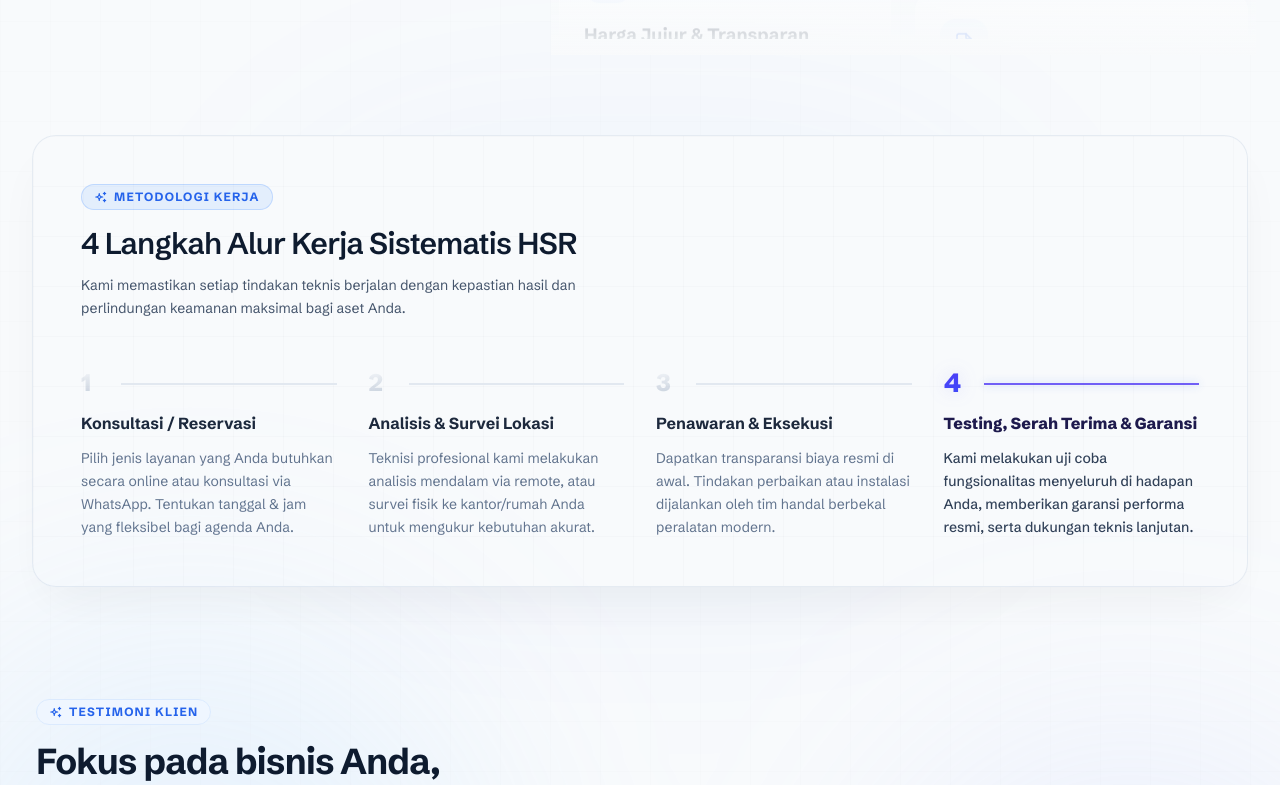
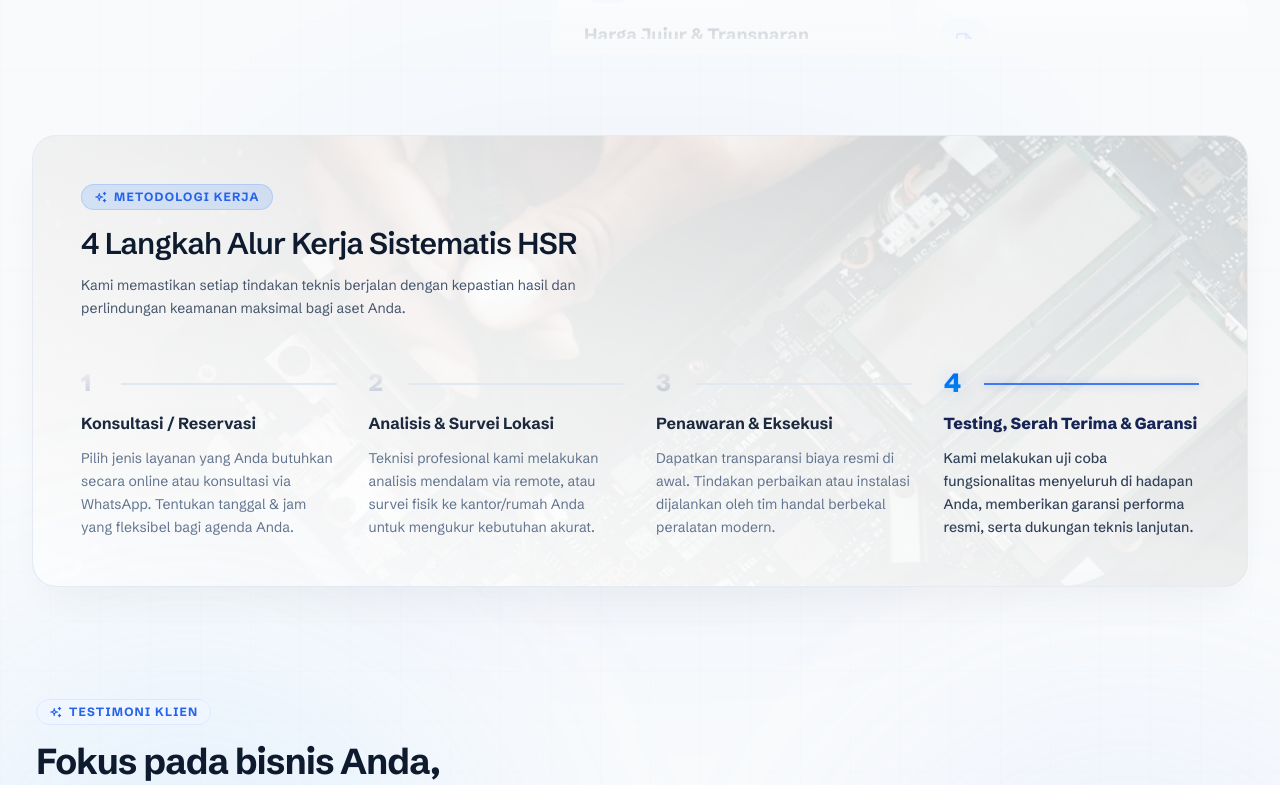
Before and after one commit to mrbvrz/hsrtech.id, a React (Vite) app: page / in a window 1280 px wide. Shown: the part 4280-5065 px from the top of the page. Built offline with nearby package versions, Linux system fonts and the light colour scheme.

Commit message:
feat: add service background imagery
Update CTA and WhyUs sections by adding a background image to the workflow section and cleaning up redundant grid effects to improve visual clarity.

```diff
--- a/src/components/CtaSection.tsx
+++ b/src/components/CtaSection.tsx
@@ -29,8 +29,6 @@
         transition={{ duration: 0.6, ease: "easeOut" }}
         className="w-full rounded-3xl bg-gradient-to-br from-white via-slate-50 to-emerald-50/20 border border-slate-200 shadow-[0_30px_80px_rgba(148,163,184,0.18)] relative overflow-hidden"
       >
-        {/* Custom subtle grid background for light theme */}
-        <div className="absolute inset-0 bg-[linear-gradient(to_right,#f1f5f9_1px,transparent_1px),linear-gradient(to_bottom,#f1f5f9_1px,transparent_1px)] bg-[size:4rem_4rem] [mask-image:radial-gradient(ellipse_60%_50%_at_50%_0%,#000_70%,transparent_100%)] opacity-70 pointer-events-none" />
 
         <div className="grid grid-cols-1 lg:grid-cols-12 gap-12 items-end pt-5 sm:pt-6 md:pt-8 px-6 sm:px-12 md:px-16 pb-0 relative z-10">
 
--- a/src/components/WhyUs.tsx
+++ b/src/components/WhyUs.tsx
@@ -542,14 +542,13 @@
         </div>
 
         {/* Middle section: Work flow/Process */}
-        <div className="[perspective:1000px] mb-28 relative">
+        <div className="[perspective:1000px] mb-28 relative text-left">
           {/* Subtle background glow/blob for a softer look */}
           <div className="absolute top-1/2 left-1/2 -translate-x-1/2 -translate-y-1/2 w-full h-full max-w-3xl rounded-full bg-blue-500/5 blur-[100px] pointer-events-none z-0" />
 
           <motion.div
             className="w-full rounded-3xl p-8 sm:p-12 relative overflow-hidden shadow-xl z-10 transition-colors duration-200"
             style={{
-              backgroundColor: isProcessHovered ? "rgba(255, 255, 255, 0.98)" : "rgba(248, 250, 252, 0.98)", // off-white with transparency
               borderColor: isProcessHovered ? "rgba(37, 99, 235, 0.2)" : "rgba(226, 232, 240, 0.8)",
               borderWidth: "1px",
               borderStyle: "solid",
@@ -569,6 +568,17 @@
             }}
             transition={{ type: 'spring', stiffness: 70, damping: 20 }}
           >
+            {/* Background Image & Light Overlay */}
+            <div className="absolute inset-0 z-0 pointer-events-none overflow-hidden bg-slate-50">
+              <img
+                src="/services.webp"
+                alt="Services Background"
+                className="w-full h-full object-cover opacity-[0.22]"
+                referrerPolicy="no-referrer"
+              />
+              <div className="absolute inset-0 bg-gradient-to-bl from-white/20 via-white/70 to-white/98" />
+            </div>
+
             {/* Dynamic light reflection spotlight for the shine */}
             <div
               className="absolute inset-0 rounded-3xl pointer-events-none transition-opacity duration-300 z-30"
@@ -578,26 +588,24 @@
               }}
             />
 
-            <div className="absolute inset-0 grid-bg opacity-[0.6] pointer-events-none" />
-
-            <div className="max-w-xl mb-12 relative z-10 pointer-events-none">
-              <span className="text-xs font-bold uppercase tracking-widest text-brand-blue mb-2 inline-flex items-center gap-1.5 bg-blue-500/10 px-3 py-1 rounded-full border border-blue-500/20">
+            <div className="max-w-xl mb-12 relative z-10">
+              <span className="text-xs font-bold uppercase tracking-widest text-brand-blue mb-2 inline-flex items-center gap-1.5 bg-blue-500/15 px-3 py-1 rounded-full border border-blue-500/20">
                 <IconSparkles className="w-3.5 h-3.5" /> Metodologi Kerja
               </span>
               <h3 className="text-2xl sm:text-3xl font-display font-semibold tracking-tight mt-2 text-brand-dark">4 Langkah Alur Kerja Sistematis HSR</h3>
               <p className="text-slate-600 text-sm mt-3 leading-relaxed">Kami memastikan setiap tindakan teknis berjalan dengan kepastian hasil dan perlindungan keamanan maksimal bagi aset Anda.</p>
             </div>
 
-            <div className="grid grid-cols-1 sm:grid-cols-2 lg:grid-cols-4 gap-8 relative z-10 pointer-events-none">
+            <div className="grid grid-cols-1 sm:grid-cols-2 lg:grid-cols-4 gap-8 relative z-10">
               {PROCESS_STEPS.map((step, idx) => {
                 const isActive = activeStep === idx;
                 return (
                   <div key={idx} className="flex flex-col space-y-3 relative group transition-all duration-500">
-                    <div className={`h-[2px] absolute top-4 left-10 right-0 hidden lg:block transition-colors duration-500 ${isActive ? 'bg-indigo-600/80 shadow-[0_0_8px_rgba(37,99,235,0.3)]' : 'bg-slate-200 group-hover:bg-brand-blue/30'}`} />
+                    <div className={`h-[2px] absolute top-4 left-10 right-0 hidden lg:block transition-colors duration-500 ${isActive ? 'bg-blue-600/80 shadow-[0_0_8px_rgba(37,99,235,0.3)]' : 'bg-slate-200 group-hover:bg-brand-blue/30'}`} />
 
-                    <span className={`text-2xl font-extrabold font-display text-transparent bg-clip-text bg-gradient-to-br block transition-all duration-500 ${isActive ? 'from-indigo-600 to-blue-600 drop-shadow-[0_0_8px_rgba(99,102,241,0.2)] scale-110 origin-left' : 'from-slate-550 to-slate-400'}`}>{step.title.split('.')[0]}</span>
+                    <span className={`text-2xl font-extrabold font-display text-transparent bg-clip-text bg-gradient-to-br block transition-all duration-500 ${isActive ? 'from-blue-600 to-cyan-500 drop-shadow-[0_0_8px_rgba(37,99,235,0.2)] scale-110 origin-left' : 'from-slate-550 to-slate-400'}`}>{step.title.split('.')[0]}</span>
 
-                    <h4 className={`font-display font-bold text-base transition-colors duration-500 ${isActive ? 'text-indigo-950 font-extrabold' : 'text-slate-800'}`}>{step.title.split('. ')[1]}</h4>
+                    <h4 className={`font-display font-bold text-base transition-colors duration-500 ${isActive ? 'text-blue-950 font-extrabold' : 'text-slate-800'}`}>{step.title.split('. ')[1]}</h4>
 
                     <p className={`text-xs sm:text-sm leading-relaxed transition-colors duration-500 ${isActive ? 'text-slate-700 font-medium' : 'text-slate-500'}`}>{step.description}</p>
                   </div>
```
Also changed, not shown: services.webp (added).
